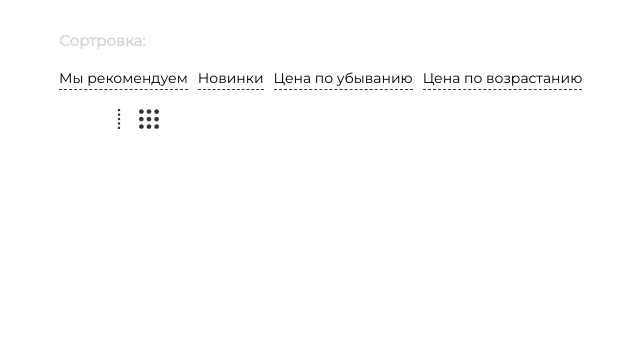
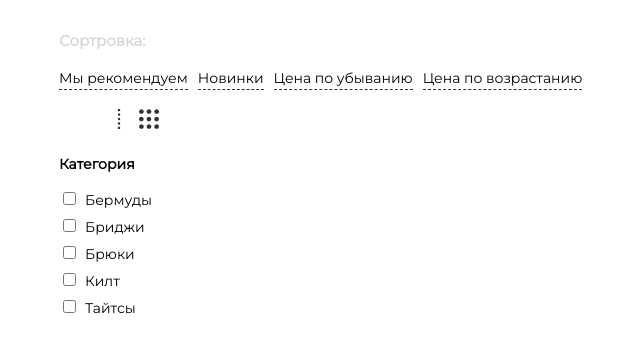
Before and after one commit to talgat55/JS-React-js-Node-js-TypeScript-Filter, a React (Create React App) app: page / in a window 1280 px wide. Shown: the top 352 px of the page, without its empty margins (231-871 px from the left). Built offline with nearby package versions, Linux system fonts and the light colour scheme.

Commit message:
add cats

```diff
--- /dev/null
+++ b/src/components/CatBlock.tsx
@@ -0,0 +1,74 @@
+import React, {memo} from 'react';
+import styled from 'styled-components';
+interface interfaceCats {
+    slug: string,
+    title: string,
+}
+const LIST_CATS = [
+    {
+        slug: 'bermudi',
+        title: 'Бермуды'
+    },
+    {
+        slug: 'bridji',
+        title: 'Бриджи'
+    },
+    {
+        slug: 'bruki',
+        title: 'Брюки'
+    },
+    {
+        slug: 'kilt',
+        title: 'Килт'
+    },
+    {
+        slug: 'taytsi',
+        title: 'Тайтсы'
+    }
+];
+const CatBlock = () => {
+
+    const handleClick = (item : string) => {
+
+    }
+    return (<CatComponent>
+        <h3>
+            Категория
+        </h3>
+        <ul>
+            {
+                LIST_CATS && LIST_CATS.length && LIST_CATS.map((item : interfaceCats, index : number) => (
+                    <li
+                        onClick={() => handleClick(item.slug)}
+                        key={index}
+                    >
+                        <label>
+                       <input type="checkbox"   name="cat"  value={item.slug}  />
+                           {item.title}
+                       </label>
+                    </li>
+                ))
+            }
+        </ul>
+    </CatComponent>)
+}
+export default memo(CatBlock);
+
+const CatComponent = styled.div`
+  ul{
+    margin: 0;
+    padding: 0;
+    li{
+      list-style: none;
+      margin-bottom: 5px;
+      cursor: pointer;
+      input{
+        margin-right: 9px;
+      }
+      label{
+        cursor: pointer;
+      }
+    }
+  }
+
+`;
--- a/src/components/Filter.tsx
+++ b/src/components/Filter.tsx
@@ -2,6 +2,7 @@ import React, {memo } from 'react';
 import SortItem from './SortItem';
 import styled from 'styled-components';
 import TypeItems from './TypeItems';
+import CatBlock from "./CatBlock";
 
 interface interfaceRecommendation {
     slug: string,
@@ -34,6 +35,9 @@ const Filter: React.FC = () => {
                 items={RECOMMENDATIONS_LIST}
             />
             <TypeItems/>
+            <div className="aside">
+                <CatBlock/>
+            </div>
         </FilterComponent>
     )
 }
```
